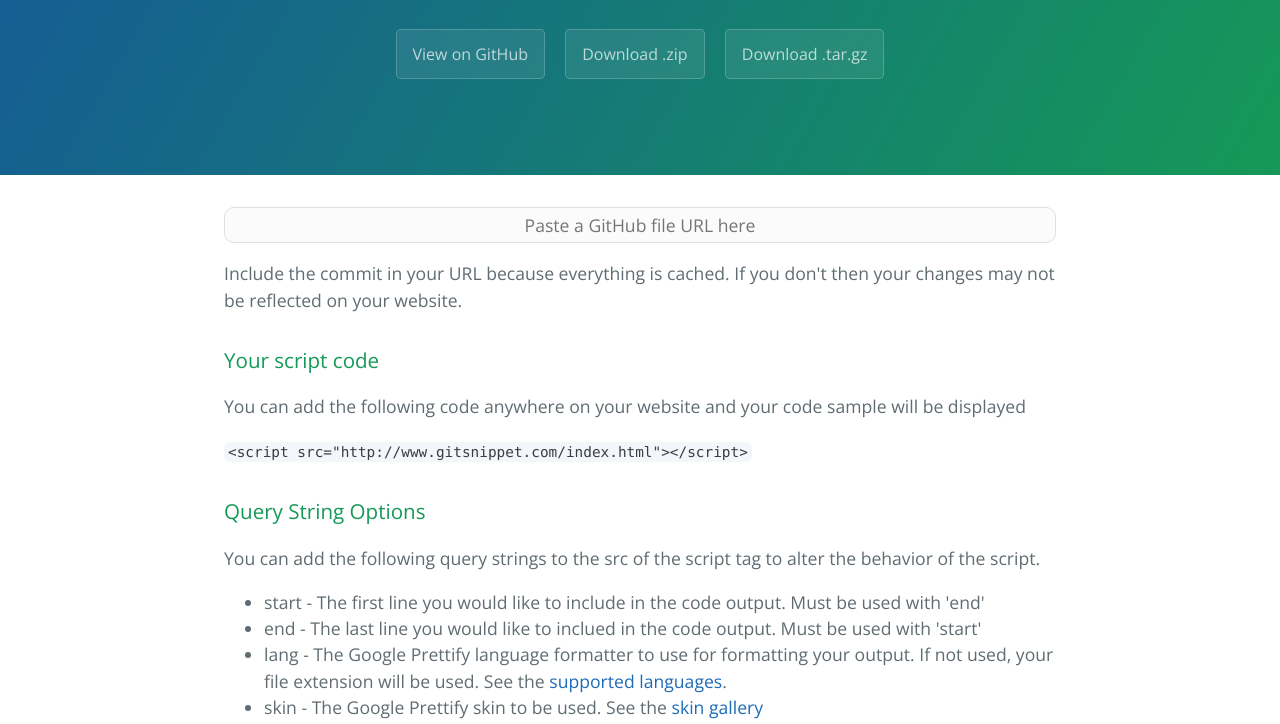
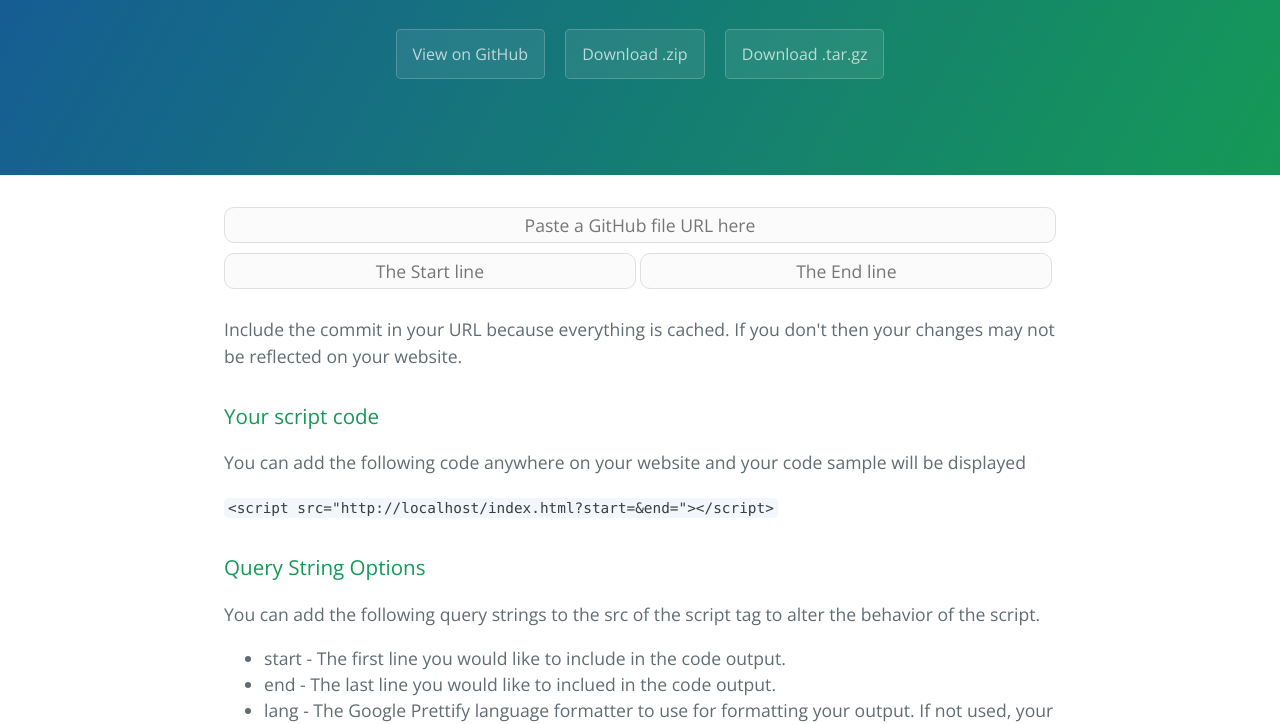
Before and after one commit to chiedolabs/git-snippet, a website: page index.html in a window 1280 px wide. Shown: the part 238-962 px from the top of the page. Drawn offline with nearby package versions, Linux system fonts and the light colour scheme.

Commit message:
Start and endline improvements

```diff
--- a/index.html
+++ b/index.html
@@ -21,19 +21,22 @@
 
     <section class="main-content">
 
-      <input id="url-input" type="text" placeholder="Paste a GitHub file URL here" />
+      <input id="url-input" class="custom-input" type="text" placeholder="Paste a GitHub file URL here" />
+      <input id="start-input" class="custom-input short-input" type="text" placeholder="The Start line" />
+      <input id="end-input" class="custom-input short-input" type="text" placeholder="The End line" />
       <p>Include the commit in your URL because everything is cached. If you don't then your changes may not be reflected on your website.</p>
 
       <h3>Your script code</h3>
       <p>You can add the following code anywhere on your website and your code sample will be displayed</p>
+
       <code><span id="script-tag"></span></code>
     <h3>Query String Options</h3>
     <p>You can add the following query strings to the src of the script tag to alter the behavior of the script.</p>
     <ul>
-      <li>start - The first line you would like to include in the code output. Must be used with 'end'</li>
-      <li>end - The last line you would like to inclued in the code output. Must be used with 'start'</li>
+      <li>start - The first line you would like to include in the code output.</li>
+      <li>end - The last line you would like to inclued in the code output.</li>
       <li>lang - The Google Prettify language formatter to use for formatting your output. If not used, your file extension will be used. See the <a href="https://github.com/google/code-prettify" target="_blank">supported languages</a>.</li>
-      <li>skin - The Google Prettify skin to be used. See the <a href="https://rawgit.com/google/code-prettify/master/styles/index.html" target="_blank">skin gallery</a></li>
+      <li>skin - The Google Prettify skin to be used. Note that all code on the page must use the same skin. This feature works but is a little buggy in it's implementation. See the <a href="https://rawgit.com/google/code-prettify/master/styles/index.html" target="_blank">skin gallery</a></li>
     </ul>
 
     <h3>
@@ -51,23 +54,29 @@
 
     </section>
     <script>
+      window.path = '';
+      window.start = '';
+      window.end = '';
+
       var updateScriptTag = function() {
         var urlInput = $('#url-input').val();
 
         var parser = document.createElement('a');
         parser.href = urlInput;
-        var path;
 
         if(parser.hostname === 'github.com') {
           // Get rid of /blog
           var split = parser.pathname.split('/');
           split.splice(3,1);
-          path = split.join('/');
+          window.path = split.join('/');
         } else {
-          path = parser.pathname;
+          window.path = parser.pathname;
         }
 
-        var scriptInput = 'http://www.gitsnippet.com'+path;
+        window.start=$('#start-input').val();
+        window.end=$('#end-input').val();
+
+        var scriptInput = window.location.origin +window.path+'?start='+window.start+'&end='+window.end;
         var x = '&lt;script src="'+scriptInput+'"&gt;&lt;/script&gt;';
         $('#script-tag').html(x);
       }
--- a/static/stylesheets/stylesheet.css
+++ b/static/stylesheets/stylesheet.css
@@ -243,6 +243,11 @@ input {
   padding-left: 6px;
   padding-right: 6px;
   text-align: center;
+  margin-bottom: 10px;
+}
+
+.short-input {
+  width: 49.5%;
 }
 
 @media screen and (min-width: 64em) {
```
Also changed, not shown: app/controllers/generate-snippet.js (+23 -12 lines), README.md.
